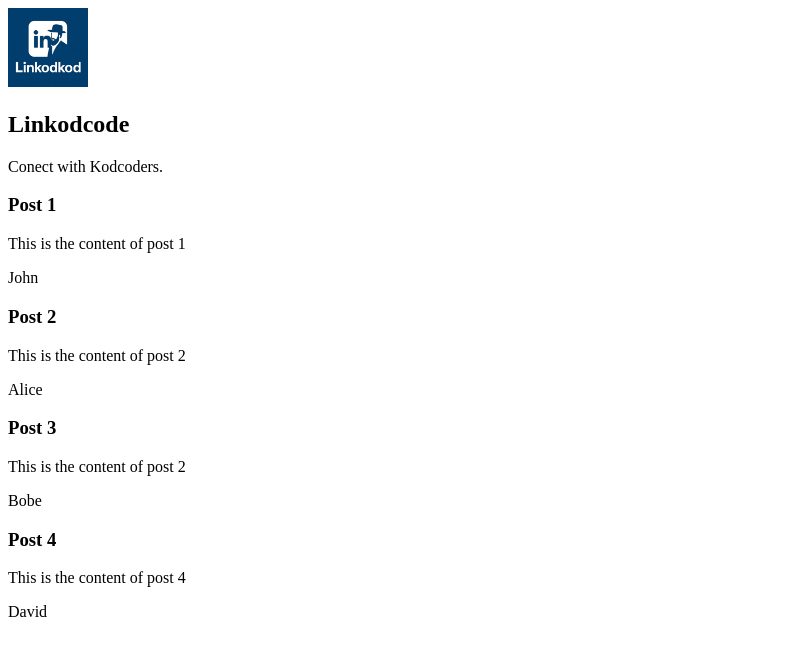
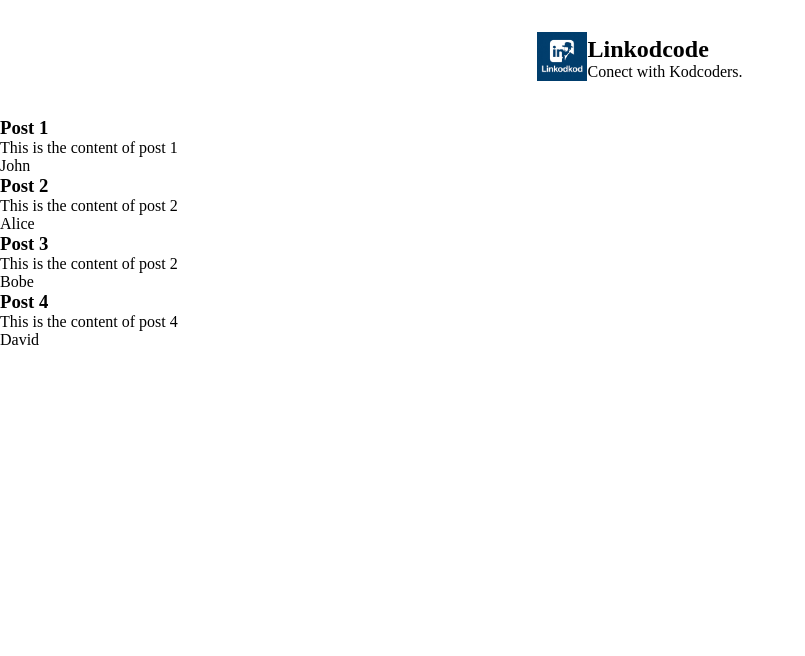
Before and after one commit to shemaryahuz/Linkodcode, a React (Vite) app in the folder frontend/: page / in a window 1280 px wide. Shown: the top 656 px of the page, without its empty margins (0-805 px from the left). Built offline with nearby package versions, Linux system fonts and the light colour scheme.

Commit message:
add header styles

```diff
--- a/frontend/src/App.css
+++ b/frontend/src/App.css
@@ -0,0 +1,10 @@
+.app header {
+  display: flex;
+  justify-content: center;
+  align-items: center;
+  padding: 2rem;
+}
+
+.logo {
+  justify-self: flex-start;
+}
--- a/frontend/src/components/Logo.tsx
+++ b/frontend/src/components/Logo.tsx
@@ -4,7 +4,7 @@ export default function Logo() {
       <img
         src="../../public/linkodcode-logo.jpg"
         alt="Linkodcode Logo"
-        width={"80px"}
+        width={"50px"}
       />
     </section>
   );
--- a/frontend/src/components/PostCard.tsx
+++ b/frontend/src/components/PostCard.tsx
@@ -4,7 +4,7 @@ import type { Post } from "../services/postsService";
 // component to represent post card
 export default function PostCard({ title, content, author }:Post) {
   return (
-    <section className="postCard">
+    <section className="post-card">
       <h3>{title}</h3>
       <p>{content}</p>
       <p>{author}</p>
--- a/frontend/src/components/Slogan.tsx
+++ b/frontend/src/components/Slogan.tsx
@@ -1,6 +1,6 @@
 export default function Slogan() {
   return (
-    <section>
+    <section className="slogan">
       <h1>Linkodcode</h1>
       <p>Conect with Kodcoders.</p>
     </section>
--- a/frontend/src/index.css
+++ b/frontend/src/index.css
@@ -0,0 +1,5 @@
+* {
+  margin: 0;
+  padding: 0;
+  box-sizing: border-box;
+}
--- /dev/null
+++ b/frontend/src/styles/homePage.css
@@ -0,0 +1,3 @@
+.home-page {
+
+}
```
